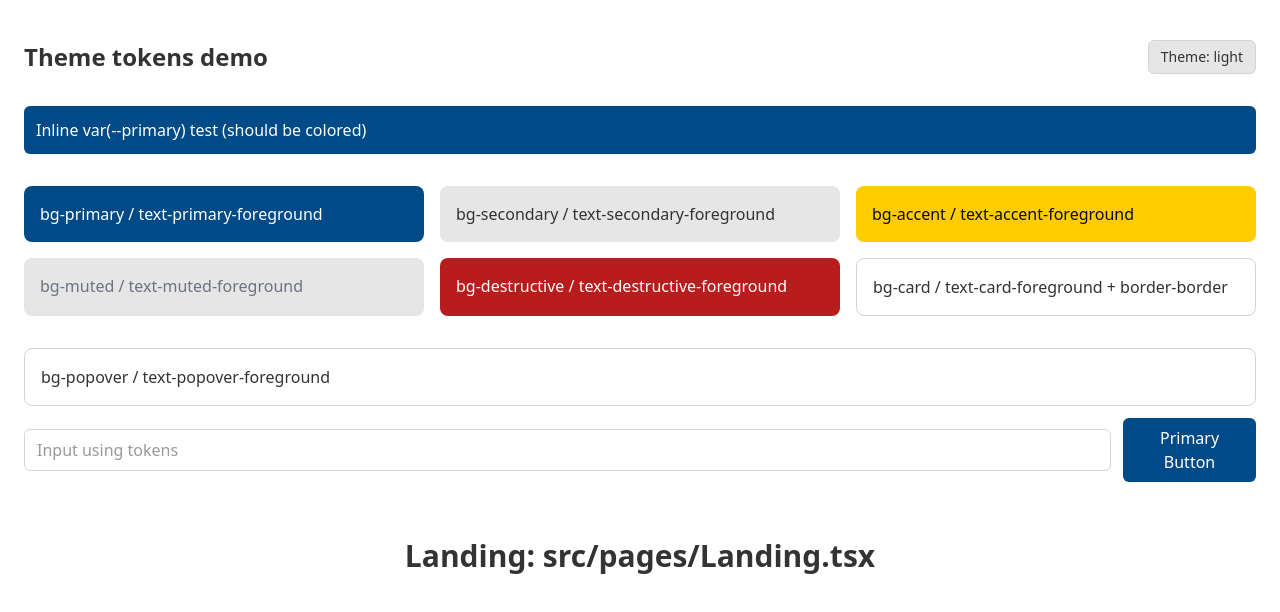
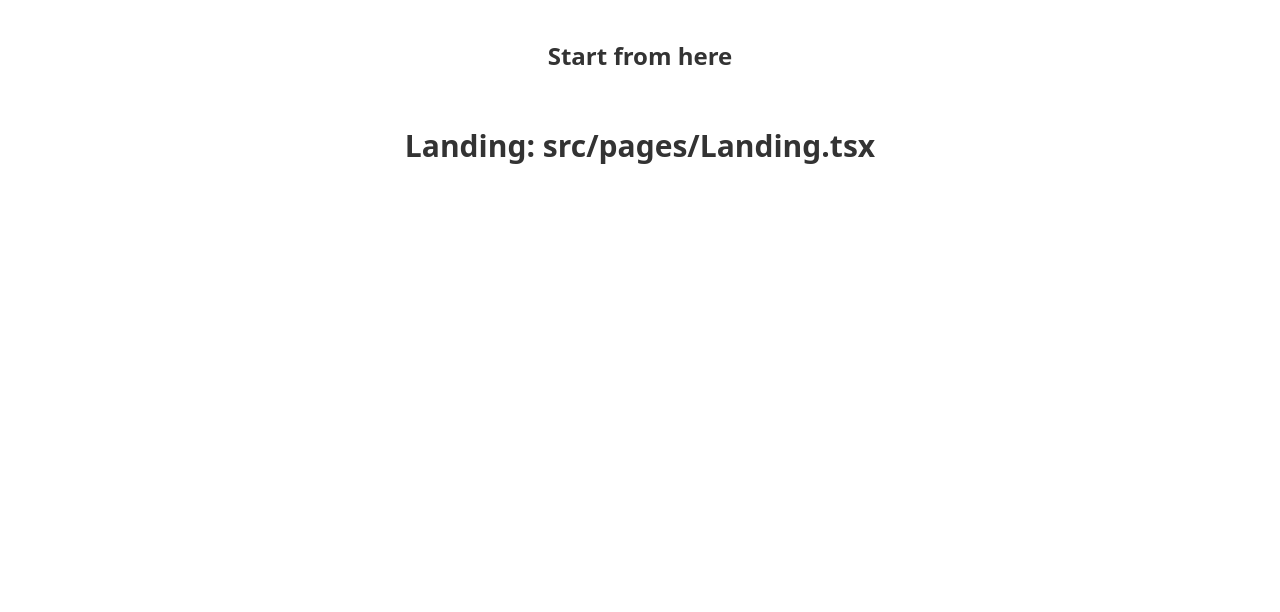
Before and after one commit to devgenit-hub/acs-website, a Next.js app: page / in a window 1280 px wide. Shown: the top 612 px of the page. Built offline with nearby package versions, Linux system fonts and the light colour scheme.

Commit message:
removed junks from main

```diff
--- a/src/app/page.tsx
+++ b/src/app/page.tsx
@@ -1,58 +1,12 @@
 import Landing from '@/pages/Landing';
-import { ThemeToggle } from '@/components/theme-toggle';
 
 export default function Home() {
   return (
     <div className="min-h-screen w-full bg-background text-foreground">
       <div className="mx-auto w-full max-w-5xl px-6 py-10 space-y-8">
-        <header className="flex items-center justify-between">
-          <h1 className="text-2xl font-semibold">Theme tokens demo</h1>
-          <ThemeToggle />
+        <header className="flex items-center justify-center">
+          <h1 className="text-2xl font-semibold">Start from here</h1>
         </header>
-
-        {/* Debug block: raw CSS variable to verify tokens */}
-        <div
-          style={{ backgroundColor: 'var(--primary)', color: 'var(--primary-foreground)' }}
-          className="rounded-md p-3"
-        >
-          Inline var(--primary) test (should be colored)
-        </div>
-
-        <section className="grid grid-cols-1 sm:grid-cols-2 lg:grid-cols-3 gap-4">
-          <div className="rounded-lg p-4 bg-primary text-primary-foreground">
-            bg-primary / text-primary-foreground
-          </div>
-          <div className="rounded-lg p-4 bg-secondary text-secondary-foreground">
-            bg-secondary / text-secondary-foreground
-          </div>
-          <div className="rounded-lg p-4 bg-accent text-accent-foreground">
-            bg-accent / text-accent-foreground
-          </div>
-          <div className="rounded-lg p-4 bg-muted text-muted-foreground">
-            bg-muted / text-muted-foreground
-          </div>
-          <div className="rounded-lg p-4 bg-destructive text-destructive-foreground">
-            bg-destructive / text-destructive-foreground
-          </div>
-          <div className="rounded-lg p-4 bg-card text-card-foreground border border-border">
-            bg-card / text-card-foreground + border-border
-          </div>
-        </section>
-
-        <section className="space-y-3">
-          <div className="rounded-lg p-4 bg-popover text-popover-foreground border border-border">
-            bg-popover / text-popover-foreground
-          </div>
-          <div className="flex items-center gap-3">
-            <input
-              placeholder="Input using tokens"
-              className="w-full rounded-md border border-input bg-background text-foreground px-3 py-2 focus:outline-none focus:ring-2 ring-offset-0 focus:ring-ring"
-            />
-            <button className="rounded-md bg-primary text-primary-foreground px-4 py-2">
-              Primary Button
-            </button>
-          </div>
-        </section>
 
         <section className="pt-6">
           <Landing params="Landing:" />
```
